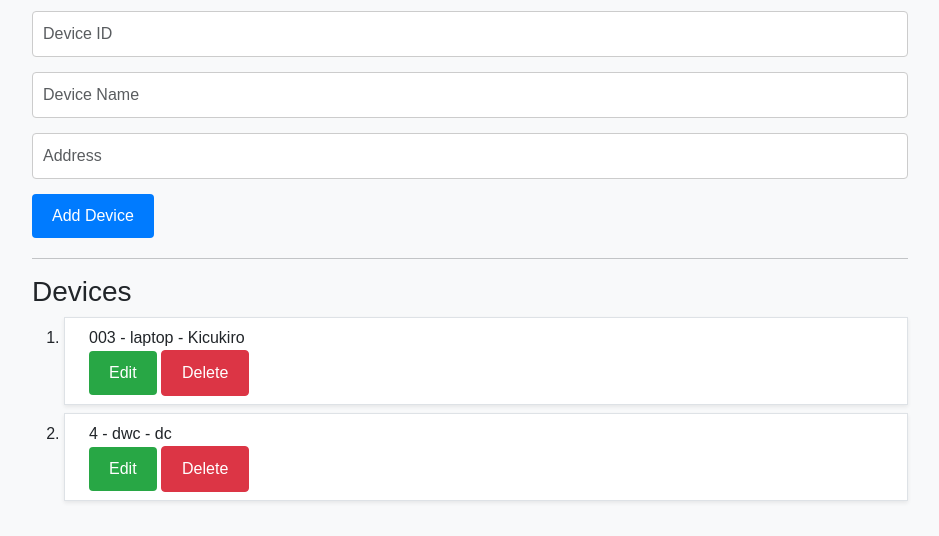
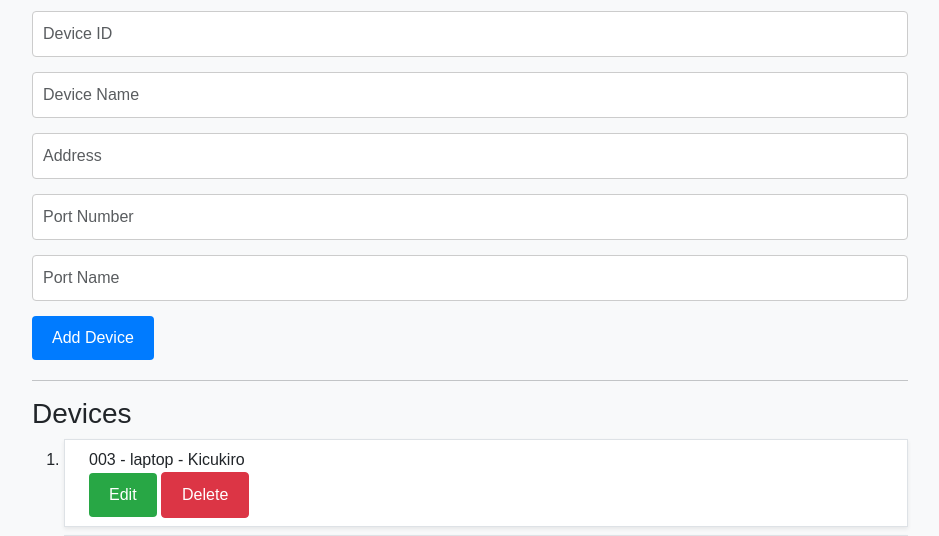
Before and after one commit to developerstraining22/fiber-optic-fault-detector, a Flask app: page /devices in a window 1280 px wide. Shown: the part 177-713 px from the top of the page, without its empty margins (170-1109 px from the left). Before the commit the page ends 681 px from the top, so only its background shows below. Run offline with Flask 3, Linux system fonts and the light colour scheme.

Commit message:
Update devices.html

```diff
--- a/templates/devices.html
+++ b/templates/devices.html
@@ -159,11 +159,20 @@
         <div class="form-group">
             <input type="text" id="device_id" class="form-control" placeholder="Device ID" required>
         </div>
+
         <div class="form-group">
             <input type="text" id="device_name" class="form-control" placeholder="Device Name" required>
         </div>
         <div class="form-group">
             <input type="text" id="address" class="form-control" placeholder="Address" required>
+        </div>
+
+        <div class="form-group">
+            <input type="text" id="portnumber" class="form-control" placeholder="Port Number" required>
+        </div>
+
+        <div class="form-group">
+            <input type="text" id="portname" class="form-control" placeholder="Port Name" required>
         </div>
         <button class="btn btn-primary" onclick="addDevice()">Add Device</button>
     </div>
```
